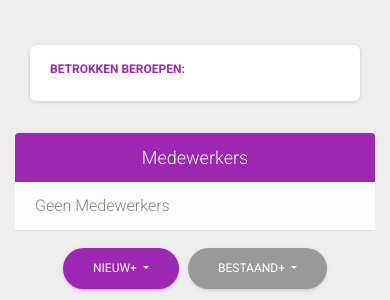
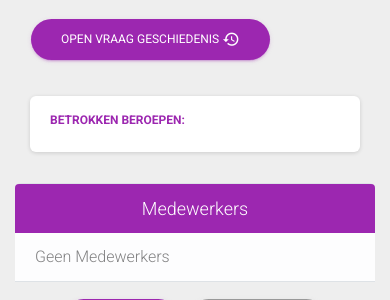
Before and after one commit to KoenBron/IAMA-checker, a Django app: template iama_checker/base/templates/base/q_detail.html in a window 390 px wide. Shown: the part 149-449 px from the top of the page. Run offline with Django 3.2, Linux system fonts and the light colour scheme; the template is opened without the code that fills it, so the values that code supplies are empty; parts of the project's set-up code (start-up, migrations or seed data) failed here and were passed over; some libraries are stand-ins or nearby versions.

Commit message:
button moved

```diff
--- a/iama_checker/base/templates/base/q_detail.html
+++ b/iama_checker/base/templates/base/q_detail.html
@@ -7,7 +7,6 @@
 {% endblock %}
 
 {% block add_editor %}
-{% include "includes/question_history.html" with question=question question_history=question_history %}
 <a href="{% url 'base:search_editor' assesment.id %}?next={{ request.path }}" class="btn btn-info btn-round">Voeg editor toe aan assemsent +</a>
 {% endblock %}
 
@@ -16,6 +15,9 @@
     <div class="col-md-2"></div>
     <div class="col-md-7 text-center">
         <h2 class="text-primary">Vraag {{ question.question_phase }}.{{ question.question_number.normalize }} </h2>
+    </div>
+    <div class="col-md-1">
+        {% include "includes/question_history.html" with question=question question_history=question_history %}
     </div>
     <div class="col"></div>
 </div>
```
